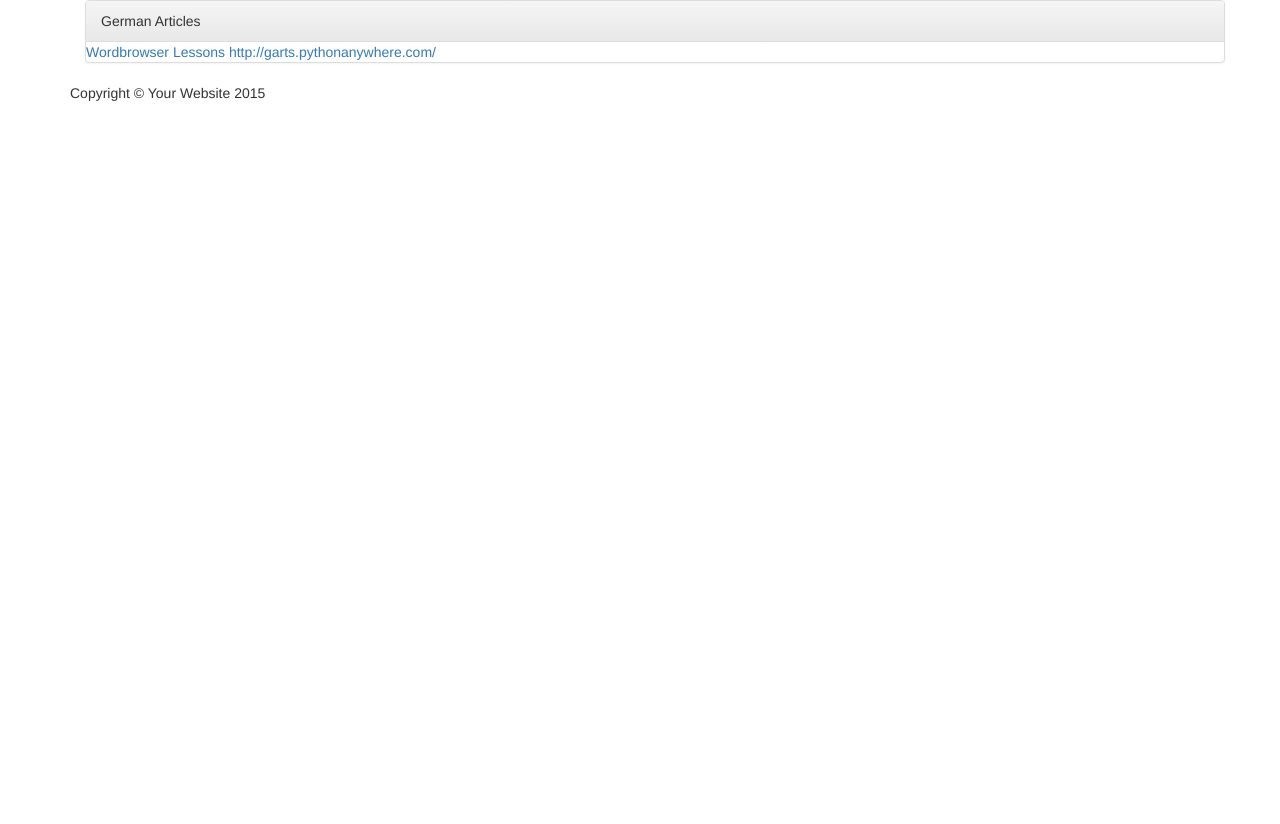
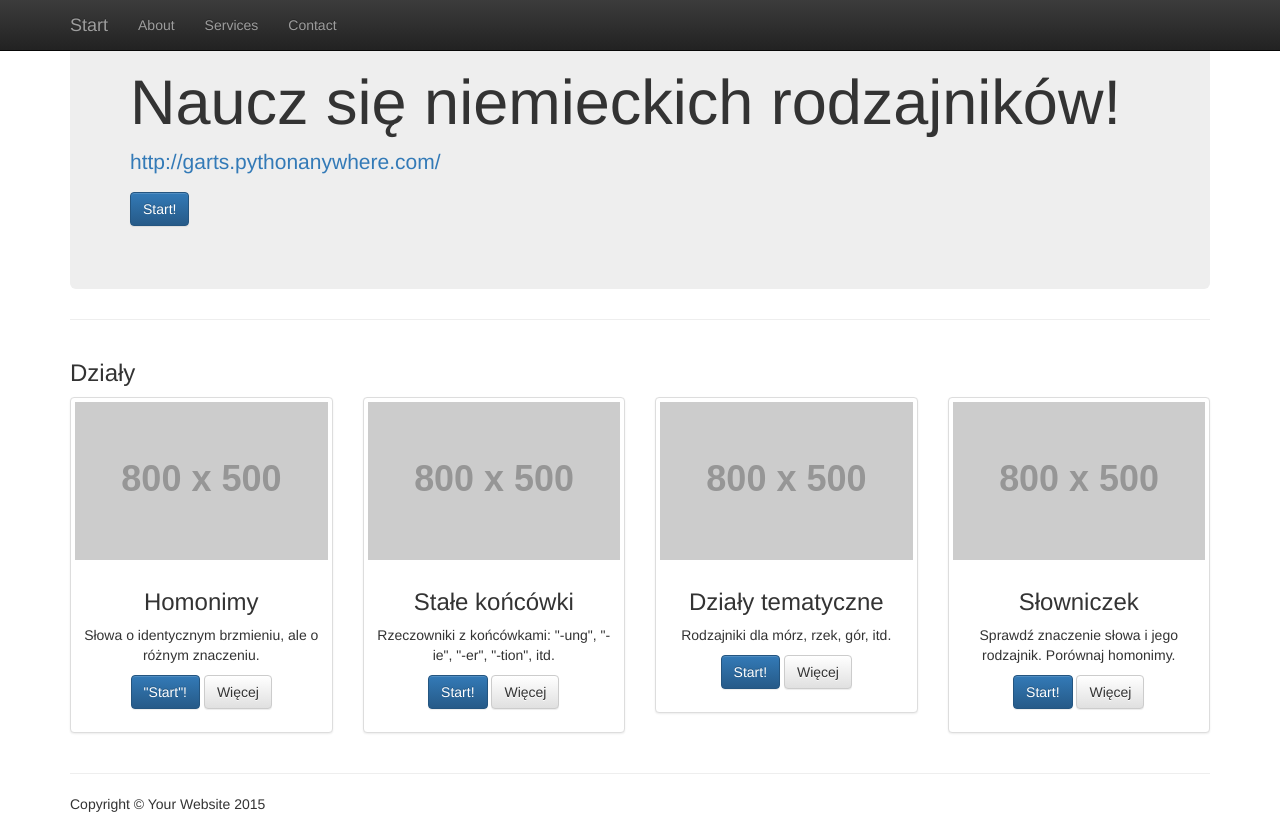
Before and after one commit to iustitia/garts, a Django app: page / in a window 1280 px wide. Before the commit the page ends 101 px from the top, so only its background shows below. Run offline with Django 3.2, Linux system fonts and the light colour scheme; grey boxes labelled with a size stand in for pictures from a placeholder-image service; some libraries are stand-ins or nearby versions.

Commit message:
main page layout change

```diff
--- a/home/templates/home/base.html
+++ b/home/templates/home/base.html
@@ -9,7 +9,37 @@
 
 </head>
 <body>
-
+    <!-- Navigation -->
+    <nav class="navbar navbar-inverse navbar-fixed-top" role="navigation">
+        <div class="container">
+            <!-- Brand and toggle get grouped for better mobile display -->
+            <div class="navbar-header">
+                <button type="button" class="navbar-toggle" data-toggle="collapse" data-target="#bs-example-navbar-collapse-1">
+                    <span class="sr-only">Toggle navigation</span>
+                    <span class="icon-bar"></span>
+                    <span class="icon-bar"></span>
+                    <span class="icon-bar"></span>
+                </button>
+                <a class="navbar-brand" href="#">Start</a>
+            </div>
+            <!-- Collect the nav links, forms, and other content for toggling -->
+            <div class="collapse navbar-collapse" id="bs-example-navbar-collapse-1">
+                <ul class="nav navbar-nav">
+                    <li>
+                        <a href="#">About</a>
+                    </li>
+                    <li>
+                        <a href="#">Services</a>
+                    </li>
+                    <li>
+                        <a href="#">Contact</a>
+                    </li>
+                </ul>
+            </div>
+            <!-- /.navbar-collapse -->
+        </div>
+        <!-- /.container -->
+    </nav>
 
     <div class="container">
 
--- a/home/templates/home/index.html
+++ b/home/templates/home/index.html
@@ -2,14 +2,83 @@
 {% extends 'home/base.html' %}
 
 {% block content %}
-<div class="container">
-<div class="panel panel-default">
-  <!-- Default panel contents -->
-  <div class="panel-heading">German Articles</div>
 
-    <a href="/wordbrowser/">Wordbrowser</a>
-    <a href="/lesson/1">Lessons</a>
-    <a href="http://garts.pythonanywhere.com/">http://garts.pythonanywhere.com/</a>
-</div>
-</div>
+        <!-- Jumbotron Header -->
+        <header class="jumbotron hero-spacer">
+            <h1>Naucz się niemieckich rodzajników!</h1>
+             <p><a href="http://garts.pythonanywhere.com/">http://garts.pythonanywhere.com/</a></p>
+             <p><a href="/wordbrowser/" class="btn btn-primary btn-large">Start!</a>
+            </p>
+        </header>
+
+        <hr>
+
+        <!-- Title -->
+        <div class="row">
+            <div class="col-lg-12">
+                <h3>Działy</h3>
+            </div>
+        </div>
+        <!-- /.row -->
+
+        <!-- Page Features -->
+        <div class="row text-center">
+
+            <div class="col-md-3 col-sm-6 hero-feature">
+                <div class="thumbnail">
+                    <img src="http://placehold.it/800x500" alt="">
+                    <div class="caption">
+                        <h3>Homonimy</h3>
+                        <p>Słowa o identycznym brzmieniu, ale o różnym znaczeniu.</p>
+                        <p>
+                            <a href="#" class="btn btn-primary">"Start"!</a> <a href="#" class="btn btn-default">Więcej</a>
+                        </p>
+                    </div>
+                </div>
+            </div>
+
+            <div class="col-md-3 col-sm-6 hero-feature">
+                <div class="thumbnail">
+                    <img src="http://placehold.it/800x500" alt="">
+                    <div class="caption">
+                        <h3>Stałe końcówki</h3>
+                        <p>Rzeczowniki z końcówkami: "-ung", "-ie", "-er", "-tion", itd.</p>
+                        <p>
+                            <a href="#" class="btn btn-primary">Start!</a> <a href="#" class="btn btn-default">Więcej</a>
+                        </p>
+                    </div>
+                </div>
+            </div>
+
+            <div class="col-md-3 col-sm-6 hero-feature">
+                <div class="thumbnail">
+                    <img src="http://placehold.it/800x500" alt="">
+                    <div class="caption">
+                        <h3>Działy tematyczne</h3>
+                        <p>Rodzajniki dla mórz, rzek, gór, itd.</p>
+                        <p>
+                            <a href="#" class="btn btn-primary">Start!</a> <a href="#" class="btn btn-default">Więcej</a>
+                        </p>
+                    </div>
+                </div>
+            </div>
+
+            <div class="col-md-3 col-sm-6 hero-feature">
+                <div class="thumbnail">
+                    <img src="http://placehold.it/800x500" alt="">
+                    <div class="caption">
+                        <h3>Słowniczek</h3>
+                        <p>Sprawdź znaczenie słowa i jego rodzajnik. Porównaj homonimy.</p>
+                        <p>
+                            <a href="/wordbrowser/" class="btn btn-primary">Start!</a> <a href="#" class="btn btn-default">Więcej</a>
+                        </p>
+                    </div>
+                </div>
+            </div>
+
+        </div>
+        <!-- /.row -->
+
+        <hr>
+
 {% endblock %}
--- a/wordbrowser/templates/wordbrowser/index.html
+++ b/wordbrowser/templates/wordbrowser/index.html
@@ -2,7 +2,8 @@
 {% extends 'wordbrowser/base.html' %}
 
 {% block content %}
-<div class="container">
+
+
 <div class="panel panel-default">
   <!-- Default panel contents -->
   <div class="panel-heading">Wordbrowser</div>
@@ -26,5 +27,5 @@
       {% endfor %}
   </table>
 </div>
-</div>
+
 {% endblock %}
```
Also changed, not shown: wordbrowser/templates/wordbrowser/base.html (+35 -0 lines).
